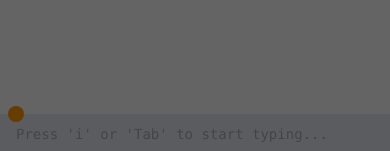
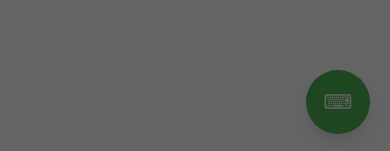
Before and after one commit to rn-215/react-pomoday-v2, a React (Vite) app: page / in a window 390 px wide. Shown: the part 690-841 px from the top of the page. Built offline with nearby package versions, Linux system fonts and the light colour scheme.

Commit message:
Command bar now become a popup. Works on Mobile!

```diff
--- a/src/components/App.tsx
+++ b/src/components/App.tsx
@@ -169,7 +169,7 @@ export const App = () => {
     <StateContext.Provider value={[state, setState]}>
       <style dangerouslySetInnerHTML={{ __html: state.customCSS }} />
       <div
-        className={`w-full h-full relative flex flex-col font-mono text-foreground bg-background ${
+        className={`w-screen h-screen relative flex flex-col font-mono text-foreground bg-background ${
           state.darkMode ? 'dark' : 'light'
         }`}>
         <SyncStatus />
--- a/src/components/InputBox.tsx
+++ b/src/components/InputBox.tsx
@@ -39,6 +39,7 @@ export const InputBox = props => {
   const inputRef = React.useRef(null);
   const suggestRef = React.useRef(null);
   const [state, setState] = React.useContext(StateContext);
+  const [isVisible, setVisible] = React.useState(false);
   let historyIndex = -1;
   const history: Queue<string> = getHistoryQueue(state.history);
   let suggestion = '';
@@ -184,6 +185,16 @@ export const InputBox = props => {
     }
   };
 
+  const openInput = () => {
+    setVisible(true);
+    inputRef.current.focus();
+  };
+
+  const hideInput = () => {
+    setVisible(false);
+    inputRef.current.blur();
+  };
+
   const focusInput = event => {
     if (state.showHelp || state.showQuickHelp) {
       event.preventDefault();
@@ -192,24 +203,21 @@ export const InputBox = props => {
     const activeIsEditor =
       document.activeElement.tagName.match(/input|textarea/i) !== null;
     if (event.keyCode === KEY_INPUT && !inputIsFocused && !activeIsEditor) {
-      inputRef.current.focus();
+      openInput();
     }
     if (event.keyCode === KEY_ESC && inputIsFocused) {
-      inputRef.current.blur();
+      hideInput();
     }
   };
 
   useEventListener('keyup', focusInput);
 
-  return (
-    <div className="el-editor bg-control w-full h-10 text-sm fixed bottom-0 left-0">
-      <div className="w-full h-full relative h-8">
-        {state.sawTheInput ? null : (
-          <div className="absolute bottom-0 left-0 ml-2 mb-8 z-50 flex flex-row bg-orange pulse w-4 h-4 rounded-full shadow-xl"></div>
-        )}
+  return isVisible ? (
+    <div className="text-xs sm:text-sm absolute top-0 right-0 bottom-0 left-0 flex items-center justify-center">
+      <div className="el-editor bg-green border-green border w-9/12 sm:w-5/12 h-12 relative rounded-lg shadow-lg overflow-hidden mb-64">
         <input
           ref={inputRef}
-          className="bg-transparent w-full h-full p-2 px-3 absolute top-0 left-0 z-10 border-l-4 border-transparent focus:border-green focus:bg-focus"
+          className="bg-transparent placeholder-white text-white w-full h-full p-5 px-8 absolute top-0 left-0 z-10"
           tabIndex={0}
           autoFocus={true}
           disabled={
@@ -220,15 +228,40 @@ export const InputBox = props => {
           onKeyPress={processInput}
           onKeyUp={processInput}
           onKeyDown={onKeyDown}
-          placeholder="Press 'i' or 'Tab' to start typing..."
+          placeholder="Type your command here or press ESC to close this."
         />
         <input
           ref={suggestRef}
-          className="bg-transparent border-l-4 border-transparent w-full h-full p-2 px-3 absolute top-0 left-0 z-0 pointer-events-none opacity-25"
+          className="bg-transparent text-white w-full h-full p-5 px-8 absolute top-0 left-0 z-0 pointer-events-none opacity-25"
           disabled={true}
           value={''}
         />
       </div>
+      <div
+        className={
+          'block sm:hidden fixed bottom-0 right-0 sm:right-auto sm:left-0 m-5'
+        }>
+        <button
+          onClick={hideInput}
+          className={
+            'sm:hidden text-3xl bg-tomato text-white rounded-full shadow-lg w-16 h-16'
+          }>
+          ✕
+        </button>
+      </div>
+    </div>
+  ) : (
+    <div className={'fixed bottom-0 right-0 sm:right-auto sm:left-0 m-5'}>
+      <span className={'hidden sm:block'}>
+        Press <code>i</code> to show command bar.
+      </span>
+      <button
+        onClick={openInput}
+        className={
+          'sm:hidden text-5xl bg-green text-white rounded-full shadow-lg w-16 h-16'
+        }>
+        ⌨
+      </button>
     </div>
   );
 };
```
